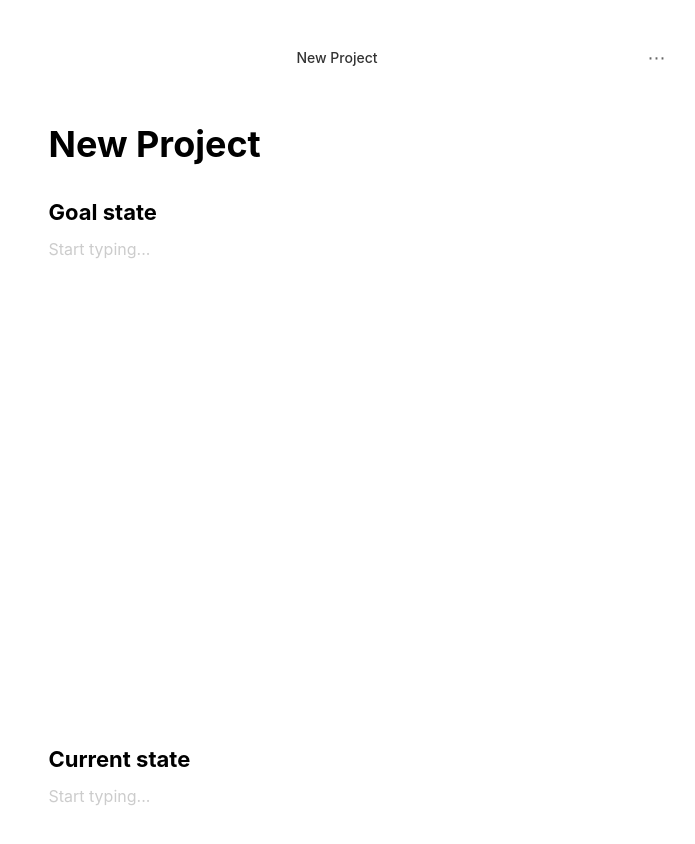
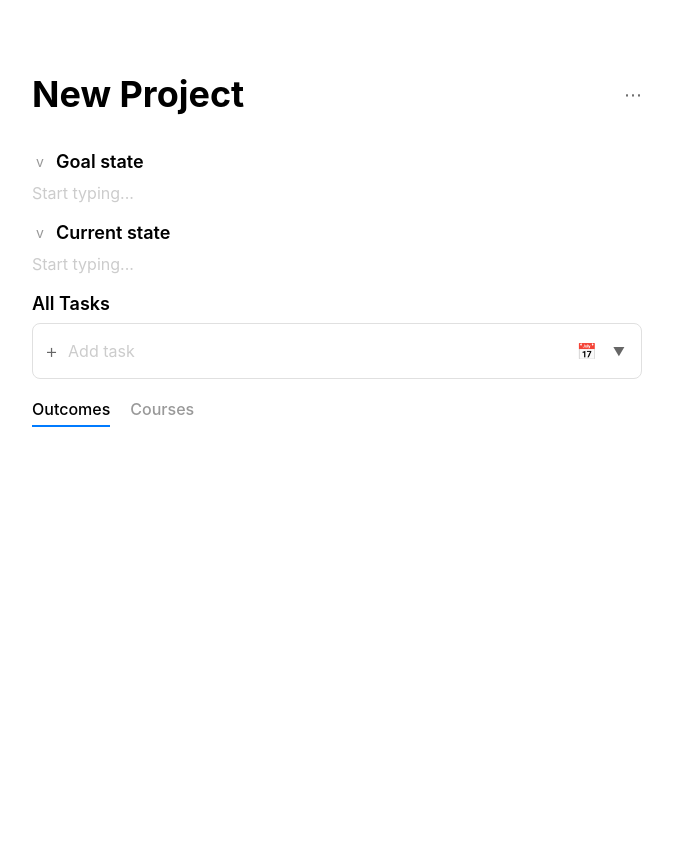
Before and after one commit to Jo23h/tangping, a React (Vite) app in the folder Frontend/: page / in a window 1280 px wide. Shown: the top 844 px of the page, without its empty margins (303-998 px from the left). Built offline with nearby package versions, Linux system fonts and the light colour scheme.

Commit message:
add task input box

```diff
--- a/Frontend/src/components/Project/ProjectForm.css
+++ b/Frontend/src/components/Project/ProjectForm.css
@@ -48,14 +48,20 @@
   overflow-y: auto;
 }
 
+.project-form-title-row {
+  display: flex;
+  align-items: center;
+  gap: 15px;
+  margin-bottom: 30px;
+}
+
 .project-form-title-input {
   font-size: 36px;
   font-weight: bold;
   border: none;
   outline: none;
-  width: 100%;
+  flex: 1;
   padding: 0;
-  margin-bottom: 30px;
   background-color: transparent;
   color: #000;
   font-family: inherit;
@@ -67,12 +73,15 @@
   border: none;
   outline: none;
   width: 100%;
-  min-height: 500px;
+  min-height: 24px;
+  max-height: none;
   resize: none;
+  overflow: hidden;
   background-color: transparent;
   color: #000;
   font-family: inherit;
   padding: 0;
+  box-sizing: border-box;
 }
 
 .project-form-content-textarea::placeholder {
@@ -100,9 +109,9 @@
 }
 
 .project-form-section-title {
-  font-size: 22px;
-  font-weight: bold;
-  margin: 0 0 8px 0;
+  font-size: 18px;
+  font-weight: 600;
+  margin: 0;
   color: #000;
   text-align: left;
 }
@@ -119,4 +128,214 @@
 
 .text-section {
   width: 100%;
+  margin-bottom: 4px;
 }
+
+.text-section-header {
+  display: flex;
+  align-items: center;
+  gap: 8px;
+  cursor: pointer;
+  margin-bottom: 4px;
+  padding: 2px 0;
+}
+
+.text-section-arrow {
+  font-size: 14px;
+  color: #999;
+  user-select: none;
+  width: 16px;
+  font-weight: normal;
+}
+
+.text-section-count {
+  font-size: 16px;
+  color: #999;
+  margin-left: 8px;
+  font-weight: normal;
+}
+
+/* Task Input Section Styles */
+.task-input-section {
+  width: 100%;
+  margin-bottom: 4px;
+}
+
+.task-input-header {
+  display: flex;
+  align-items: center;
+  gap: 8px;
+  margin-bottom: 4px;
+  padding: 2px 0;
+}
+
+.task-filters {
+  display: flex;
+  gap: 20px;
+  margin-top: 12px;
+  padding-left: 0;
+}
+
+.task-filter-btn {
+  background: none;
+  border: none;
+  padding: 8px 0;
+  font-size: 16px;
+  color: #999;
+  cursor: pointer;
+  position: relative;
+  font-family: inherit;
+}
+
+.task-filter-btn.active {
+  color: #000;
+  font-weight: 500;
+}
+
+.task-filter-btn.active::after {
+  content: '';
+  position: absolute;
+  bottom: 0;
+  left: 0;
+  right: 0;
+  height: 2px;
+  background-color: #007bff;
+}
+
+/* Task Section Styles */
+.task-section {
+  width: 100%;
+  margin-bottom: 40px;
+}
+
+.task-section-header {
+  display: flex;
+  align-items: center;
+  gap: 8px;
+  cursor: pointer;
+  margin-bottom: 8px;
+}
+
+.task-section-arrow {
+  font-size: 16px;
+  color: #7c3aed;
+  user-select: none;
+  width: 16px;
+}
+
+.task-section-ellipsis {
+  font-size: 22px;
+  color: #999;
+  margin-left: 8px;
+}
+
+.task-list {
+  width: 100%;
+}
+
+.task-input-container {
+  display: flex;
+  align-items: center;
+  gap: 8px;
+  padding: 12px;
+  border: 1px solid #e0e0e0;
+  border-radius: 8px;
+  margin-bottom: 12px;
+}
+
+.task-plus-icon {
+  font-size: 20px;
+  color: #666;
+  font-weight: 300;
+}
+
+.task-input {
+  flex: 1;
+  border: none;
+  outline: none;
+  font-size: 16px;
+  color: #333;
+  background: transparent;
+  font-family: inherit;
+}
+
+.task-input::placeholder {
+  color: #ccc;
+}
+
+.task-input-actions {
+  display: flex;
+  align-items: center;
+  gap: 8px;
+}
+
+.task-calendar-btn,
+.task-dropdown-btn {
+  background: transparent;
+  border: none;
+  cursor: pointer;
+  padding: 4px;
+  font-size: 16px;
+  color: #666;
+  display: flex;
+  align-items: center;
+  justify-content: center;
+}
+
+.task-calendar-btn:hover,
+.task-dropdown-btn:hover {
+  color: #333;
+}
+
+.task-dropdown-btn {
+  font-size: 12px;
+}
+
+.task-item {
+  display: flex;
+  align-items: center;
+  gap: 12px;
+  padding: 12px;
+  border-bottom: 1px solid #f0f0f0;
+}
+
+.task-item:hover {
+  background-color: #fafafa;
+}
+
+.task-checkbox {
+  width: 20px;
+  height: 20px;
+  cursor: pointer;
+  flex-shrink: 0;
+}
+
+.task-text {
+  flex: 1;
+  font-size: 16px;
+  color: #333;
+}
+
+.task-completed {
+  text-decoration: line-through;
+  color: #999;
+}
+
+.task-delete-btn {
+  background: transparent;
+  border: none;
+  font-size: 24px;
+  color: #999;
+  cursor: pointer;
+  padding: 0 8px;
+  display: none;
+  line-height: 1;
+}
+
+.task-item:hover .task-delete-btn {
+  display: block;
+}
+
+.task-delete-btn:hover {
+  color: #dc3545;
+}
--- a/Frontend/src/components/Project/ProjectForm.jsx
+++ b/Frontend/src/components/Project/ProjectForm.jsx
@@ -2,6 +2,7 @@ import { useState } from 'react';
 import { v4 as uuidv4 } from 'uuid';
 import './ProjectForm.css';
 import TextSection from './TextSection';
+import TaskInput from './TaskInput';
 
 function ProjectForm() {
   const [projects, setProjects] = useState([]);
@@ -21,7 +22,8 @@ function ProjectForm() {
       id: uuidv4(),
       name: 'New Project',
       goalState: '',
-      currentState: ''
+      currentState: '',
+      tasks: []
     };
     setProjects([...projects, newProject]);
     setSelectedProject(newProject);
@@ -41,25 +43,18 @@ function ProjectForm() {
     <div className='project-form-container'>
       {/* Main content area */}
       <div className='project-form-main'>
-        {/* Top bar */}
-        <div className='project-form-topbar'>
-          <div className='project-form-topbar-title'>
-            {projectTitle}
-          </div>
-          <div className='project-form-topbar-menu'>
-            <span className='project-form-menu-icon'>⋯</span>
-          </div>
-        </div>
-
         {/* Content area */}
         <div className='project-form-content'>
-          {/* Project title - editable */}
+          {/* Project title row with menu */}
+          <div className='project-form-title-row'>
             <input
               type='text'
               value={projectTitle}
               onChange={(e) => setProjectTitle(e.target.value)}
               className='project-form-title-input'
             />
+            <span className='project-form-menu-icon'>⋯</span>
+          </div>
 
           {/* Goal state section - child component */}
           <TextSection
@@ -74,6 +69,9 @@ function ProjectForm() {
             content={currentStateContent}
             onContentChange={setCurrentStateContent}
           />
+
+          {/* Task input - child component */}
+          <TaskInput />
         </div>
       </div>
     </div>
--- /dev/null
+++ b/Frontend/src/components/Project/TaskInput.jsx
@@ -0,0 +1,63 @@
+import { useState } from 'react';
+
+function TaskInput() {
+  const [taskText, setTaskText] = useState('');
+  const [activeFilter, setActiveFilter] = useState('Outcomes');
+
+  const handleKeyDown = (e) => {
+    if (e.key === 'Enter' && taskText.trim()) {
+      e.preventDefault();
+      // Handle task creation here
+      console.log('Task created:', taskText);
+      setTaskText('');
+    }
+  };
+
+  return (
+    <div className='task-input-section'>
+      {/* Section header - non-collapsible */}
+      <div className='task-input-header'>
+        <h2 className='project-form-section-title'>All Tasks</h2>
+      </div>
+
+      {/* Task input box */}
+      <div className='task-input-container'>
+        <span className='task-plus-icon'>+</span>
+        <input
+          type='text'
+          value={taskText}
+          onChange={(e) => setTaskText(e.target.value)}
+          onKeyDown={handleKeyDown}
+          placeholder='Add task'
+          className='task-input'
+        />
+        <div className='task-input-actions'>
+          <button className='task-calendar-btn' type='button'>
+            📅
+          </button>
+          <button className='task-dropdown-btn' type='button'>
+            ▼
+          </button>
+        </div>
+      </div>
+
+      {/* Filter tabs */}
+      <div className='task-filters'>
+        <button
+          className={`task-filter-btn ${activeFilter === 'Outcomes' ? 'active' : ''}`}
+          onClick={() => setActiveFilter('Outcomes')}
+        >
+          Outcomes
+        </button>
+        <button
+          className={`task-filter-btn ${activeFilter === 'Courses' ? 'active' : ''}`}
+          onClick={() => setActiveFilter('Courses')}
+        >
+          Courses
+        </button>
+      </div>
+    </div>
+  );
+}
+
+export default TaskInput;
--- a/Frontend/src/components/Project/TextSection.jsx
+++ b/Frontend/src/components/Project/TextSection.jsx
@@ -1,7 +1,30 @@
-import { useState } from 'react';
+import { useRef, useEffect, useState } from 'react';
 
 function TextSection({ title, content, onContentChange }) {
+  const textareaRef = useRef(null);
+  const [isExpanded, setIsExpanded] = useState(true);
+
+  // Check if there's any content
+  const hasContent = () => {
+    return content && content.trim() !== '';
+  };
+
+  // Auto-resize textarea based on content
+  const adjustHeight = () => {
+    const textarea = textareaRef.current;
+    if (textarea) {
+      textarea.style.height = 'auto'; // Reset height
+      textarea.style.height = `${textarea.scrollHeight}px`; // Set to scroll height
+    }
+  };
+
+  // Adjust height when content changes
+  useEffect(() => {
+    adjustHeight();
+  }, [content]);
+
   const handleKeyDown = (e) => {
+    // Handle dash key for bullet points
     if (e.key === '-') {
       const textarea = e.target;
       const cursorPosition = textarea.selectionStart;
@@ -19,24 +42,45 @@ function TextSection({ title, content, onContentChange }) {
         // Move cursor after the bullet point
         setTimeout(() => {
           textarea.selectionStart = textarea.selectionEnd = cursorPosition + bulletPoint.length;
+          adjustHeight();
         }, 0);
       }
     }
   };
 
+  const handleChange = (e) => {
+    onContentChange(e.target.value);
+    adjustHeight();
+  };
+
   return (
     <div className='text-section'>
-      {/* Section header */}
+      {/* Section header with collapse arrow */}
+      <div
+        className='text-section-header'
+        onClick={() => setIsExpanded(!isExpanded)}
+      >
+        <span className='text-section-arrow'>
+          {isExpanded ? 'v' : '>'}
+        </span>
         <h2 className='project-form-section-title'>{title}</h2>
+        {!isExpanded && hasContent() && (
+          <span className='text-section-ellipsis'>...</span>
+        )}
+      </div>
 
-      {/* Free-form content area */}
+      {/* Free-form content area - only show when expanded */}
+      {isExpanded && (
         <textarea
+          ref={textareaRef}
           value={content}
-        onChange={(e) => onContentChange(e.target.value)}
+          onChange={handleChange}
           onKeyDown={handleKeyDown}
           placeholder='Start typing...'
           className='project-form-content-textarea'
+          rows={1}
         />
+      )}
     </div>
   );
 }
```
Also changed, not shown: Frontend/src/components/Project/TaskSection.jsx (added, +97 -0 lines). Lines whose indentation alone changed are shown as unchanged.
